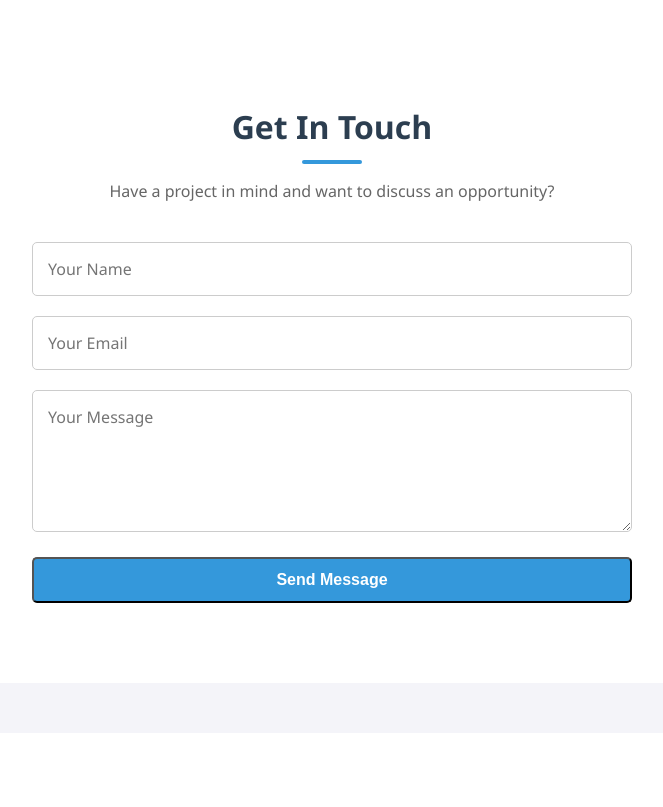
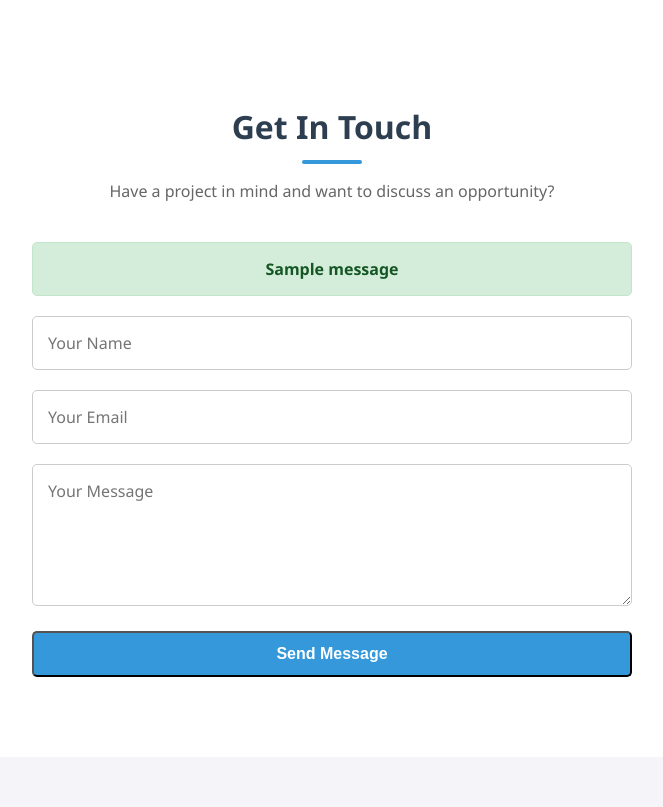
Before and after one commit to HardikUniyal/MyPortfolio, a Flask app: page / in a window 1280 px wide. Shown: the part 1640-2447 px from the top of the page, without its empty margins (308-971 px from the left). Before the commit the page ends 2243 px from the top, so only its background shows below. Run offline with Flask 3, Linux system fonts and the light colour scheme; one stand-in notice (Sample message) is shown.

Commit message:
Added SQLite database and working contact form with success alert

```diff
--- a/app.py
+++ b/app.py
@@ -1,9 +1,37 @@
-from flask import Flask, render_template
+from flask import Flask, render_template, request, flash, redirect, url_for
+from flask_sqlalchemy import SQLAlchemy
 app = Flask(__name__)
+app.secret_key = "hardik_portfolio_secret"
 
-@app.route("/")
+
+#Database comfig (ENgine Setup)
+app.config['SQLALCHEMY_DATABASE_URI'] = 'sqlite:///portfolio.db'
+app.config['SQLALCHEMY_TRACK_MODIFICATIONS'] = False
+db = SQLAlchemy(app)
+
+#Database model
+class Contact(db.Model):
+    id = db.Column(db.Integer, primary_key=True)
+    name = db.Column(db.String(100),nullable=False)
+    email = db.Column(db.String(100),nullable=False)
+    message = db.Column(db.Text, nullable=False)
+#Routes (webpages)
+@app.route("/", methods =['GET','POST'])
 def home():
+    if request.method == 'POST':
+        user_name = request.form.get('name')
+        user_email = request.form.get('email')
+        user_message = request.form.get('message')
+
+        new_entry = Contact(name=user_name, email=user_email, message=user_message)
+        db.session.add(new_entry)
+        db.session.commit()
+        flash("Thank you! Your message has been sent successfully,", "success")
+        return redirect(url_for('home', _anchor='contact'))
+
     return render_template("index.html")
 
 if __name__ == "__main__":
+    with app.app_context():
+        db.create_all()
     app.run(debug=True)
--- a/static/style.css
+++ b/static/style.css
@@ -200,3 +200,15 @@ body{
     cursor: pointer;
     font-size: 18px;
 }
+.alert{
+    padding: 15px;
+    margin-bottom: 20px;
+    border-radius: 5px;
+    text-align: center;
+    font-weight: bold;
+}
+.alert-success {
+    background: #d4edda;
+    color: #155724;
+    border: 1px solid #c3e6cb;
+}
--- a/templates/index.html
+++ b/templates/index.html
@@ -40,11 +40,20 @@
                 <div class="skill-card"> Cybersecurity(XSS) </div>
             </div>
         </section>
-        <section id ="Contact" class="contact-section">
+        <section id ="contact" class="contact-section">
             <div class="contact-container">
                 <h2>Get In Touch</h2>
                 <p class="contact-subtext"> Have a project in mind and want to discuss an opportunity?</p>
-                <form action="#" method="POST" class="contact-form">
+                {% with messages = get_flashed_messages(with_categories=true) %}
+                    {% if messages %}
+                        {% for category, message in messages %}
+                            <div class="alert alert-{{category}}">
+                                {{message}}
+                            </div>
+                        {% endfor %}
+                    {% endif %}
+                {% endwith %}
+                <form action="/" method="POST" class="contact-form">
                     <div class="input-group">
                         <input type="text" name="name" placeholder="Your Name" required>
                     </div>
```
Also changed, not shown: instance/portfolio.db (added).
